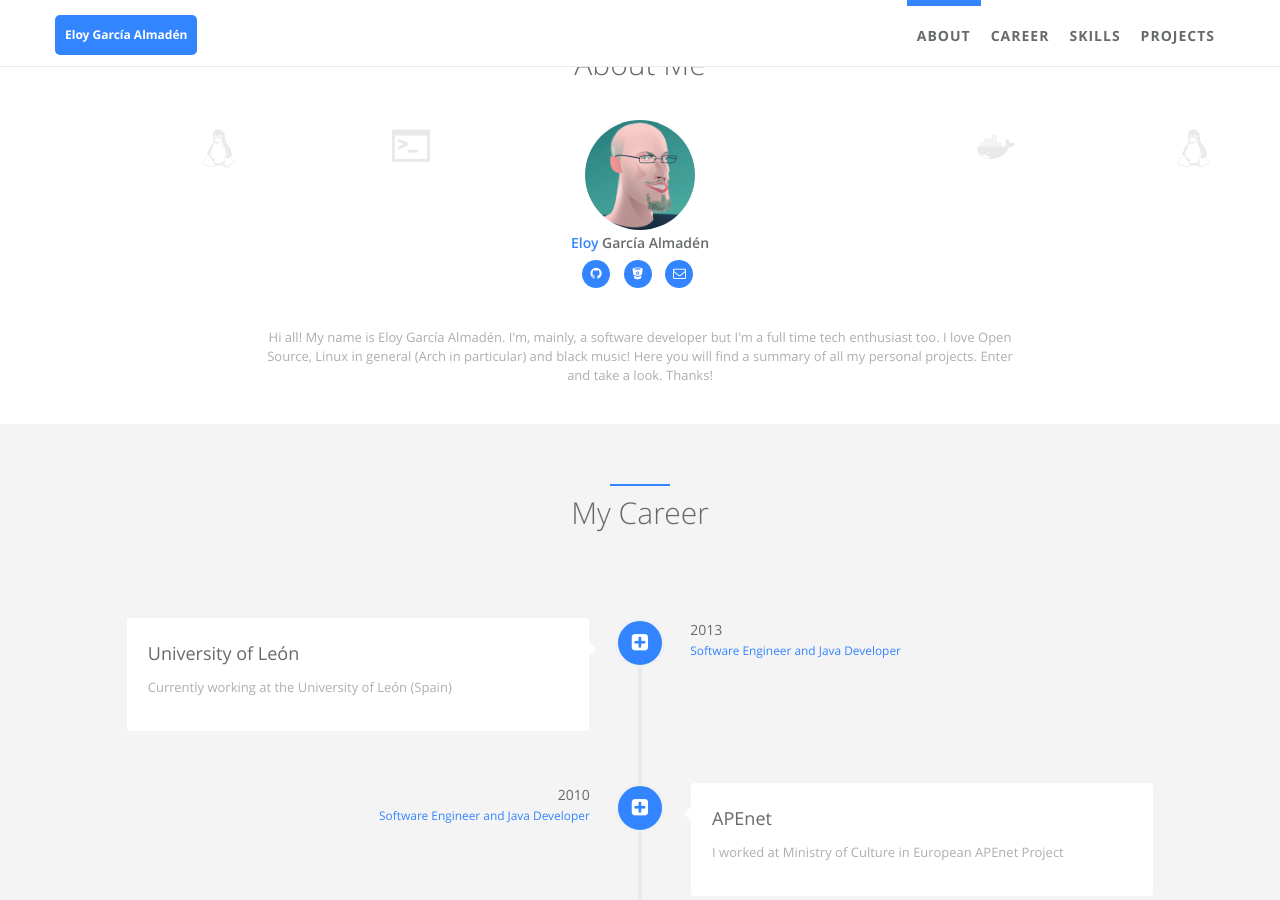
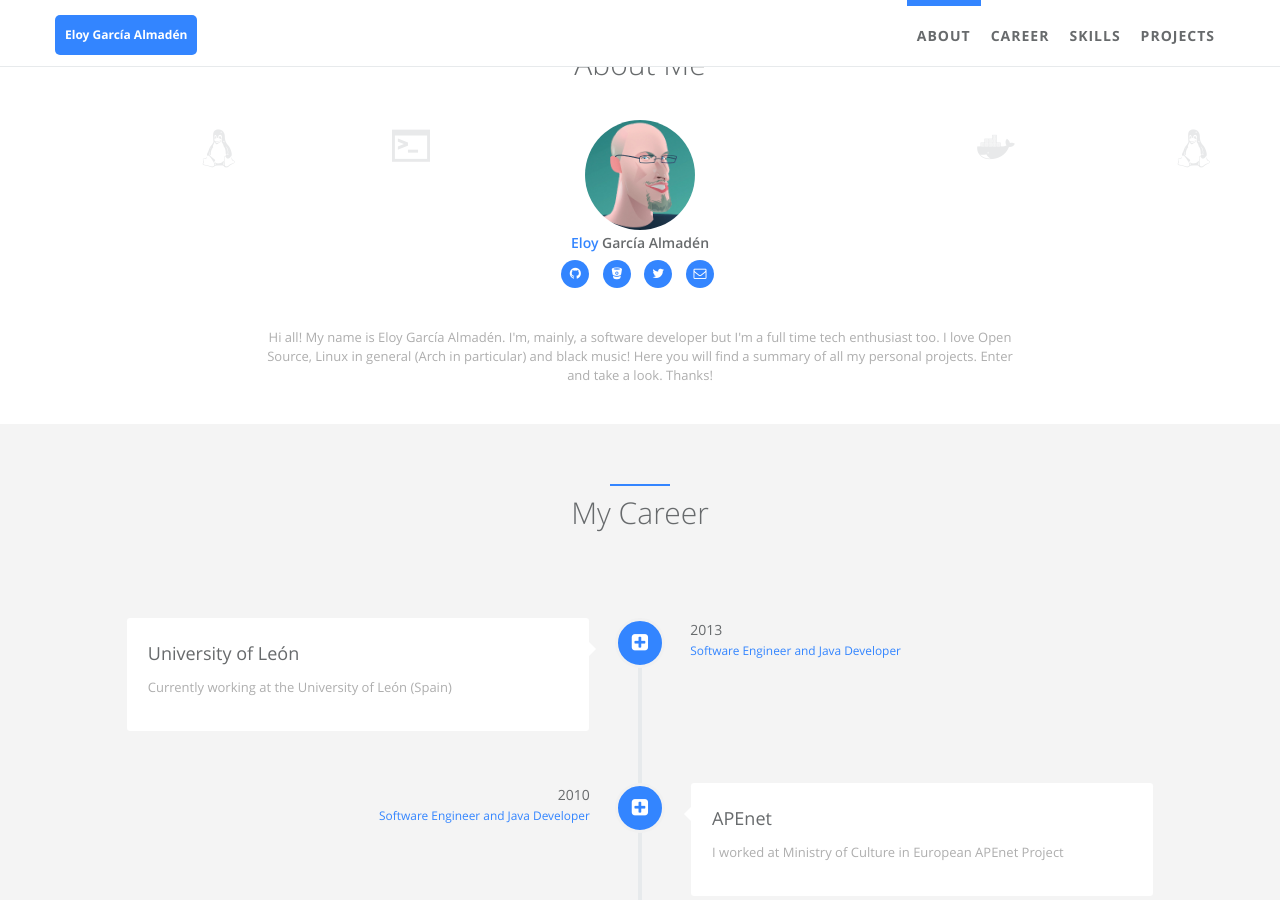
Before and after one commit to egara/egara.github.io, a Jekyll site: the page built from index.html, in a window 1280 px wide and 900 px high, scrolled down 495 px. Built offline with Jekyll 4.4.1, drawn with Linux system fonts in a browser that asks for light colours.

Commit message:
Adding twitter

```diff
--- a/_includes/sections/about.html
+++ b/_includes/sections/about.html
@@ -35,6 +35,9 @@
                         <a href="https://bitbucket.org/eloy_garcia_pca/" target="blank"><i class="fa fa-bitbucket"></i></a>
                     </li>
                     <li>
+                        <a href="https://twitter.com/eloygara" target="blank"><i class="fa fa-twitter"></i></a>
+                    </li>
+                    <li>
                         <a href="mailto:{{ site.author.email }}"><i class="fa fa-envelope-o"></i></a>
                     </li>
                     <!-- NO FEEDS
```
